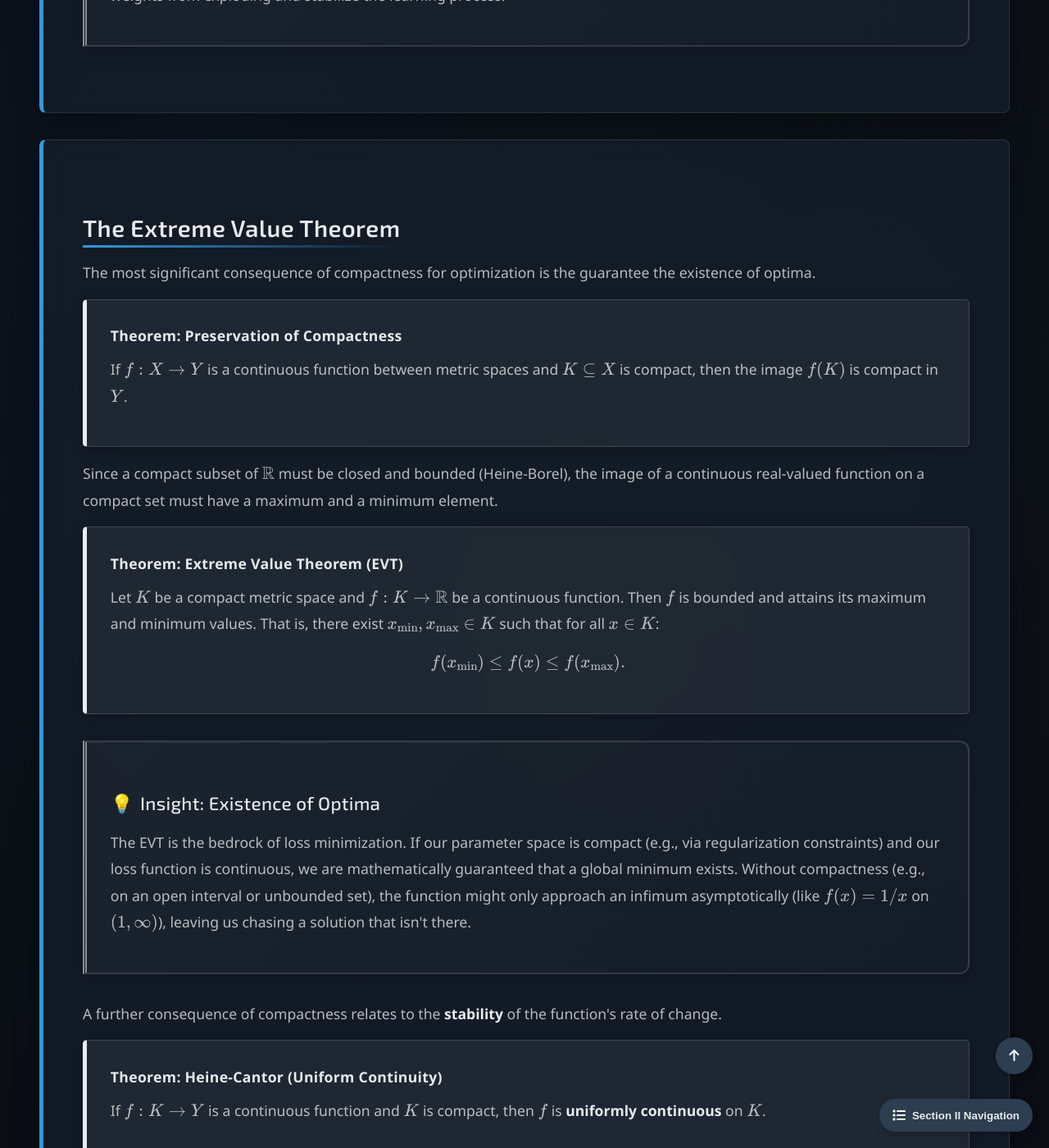
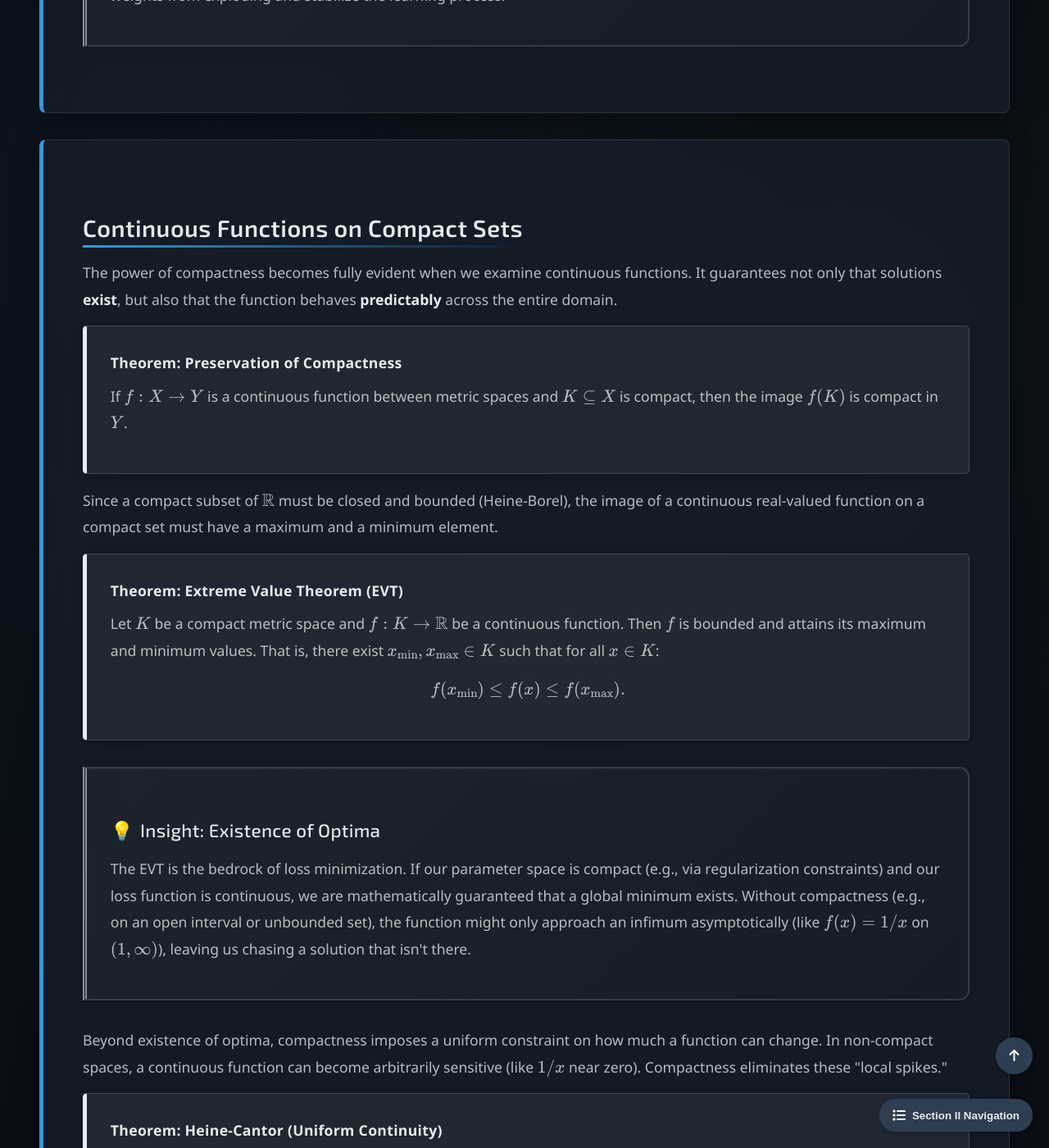
Before and after one commit to Yusukey01/yusukey01.github.io, a Jekyll site: the page built from Mathematics/Calculus/compactness.html, in a window 1280 px wide and 1400 px high, scrolled down 5700 px. Shown: the whole window at 82% size. Built offline with Jekyll 4.4.1, drawn with Linux system fonts in a browser that asks for light colours; some of the changed text lies outside the part shown.

Commit message:
added explanations

```diff
--- a/Mathematics/Calculus/compactness.html
+++ b/Mathematics/Calculus/compactness.html
@@ -89,7 +89,7 @@ noindex: true
             <a href="#intro">Introduction</a>
             <a href="#covers">Open Covers and Compactness</a>
             <a href="#heine-borel">Heine-Borel Theorem</a>
-            <a href="#evt">Extreme Value Theorem</a>
+            <a href="#functions">Continuous Functions on Compact Sets</a>
         </div>
 
         <div class="container">
@@ -345,11 +345,13 @@ noindex: true
 
             </section>
 
-            <section id="evt" class="section-content">
-                <h2>The Extreme Value Theorem</h2>
+            <section id="#functions" class="section-content">
+                <h2>Continuous Functions on Compact Sets</h2>
 
                 <p>
-                    The most significant consequence of compactness for optimization is the guarantee the existence of optima.
+                    The power of compactness becomes fully evident when we examine continuous functions. It guarantees
+                    not only that solutions <strong>exist</strong>, but also that the function behaves <strong>predictably</strong>
+                    across the entire domain.
                 </p>
 
                <div class="theorem">
@@ -388,8 +390,9 @@ noindex: true
                 </div>
 
                 <p>
-                    A further consequence of compactness relates to the <strong>stability</strong> of the function's
-                    rate of change.
+                    Beyond existence of optima, compactness imposes a uniform constraint on how much a function can change.
+                    In non-compact spaces, a continuous function can become arbitrarily sensitive (like \(1/x\) near zero).
+                    Compactness eliminates these "local spikes."
                 </p>
 
                 <div class="theorem">
```
Also changed, not shown: other parts of Mathematics/Calculus/compactness.html (+1 -1 lines).
